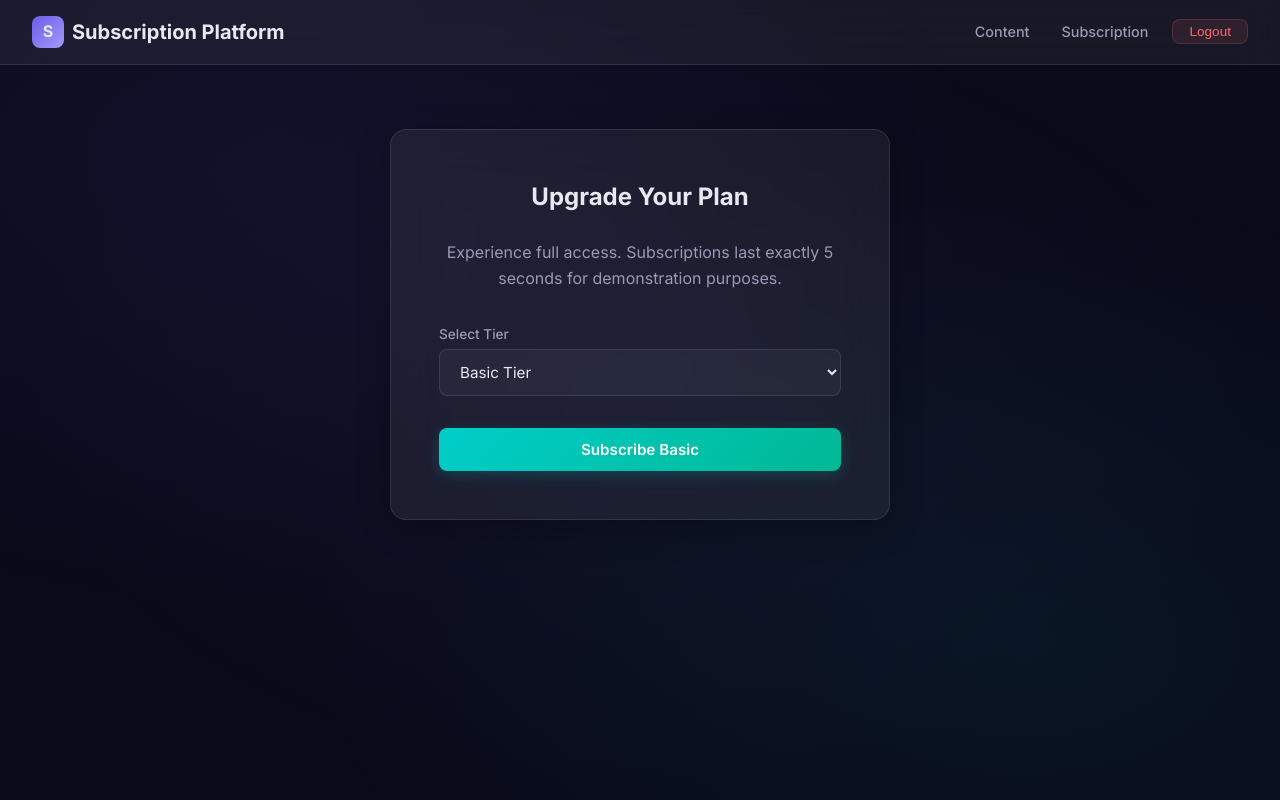
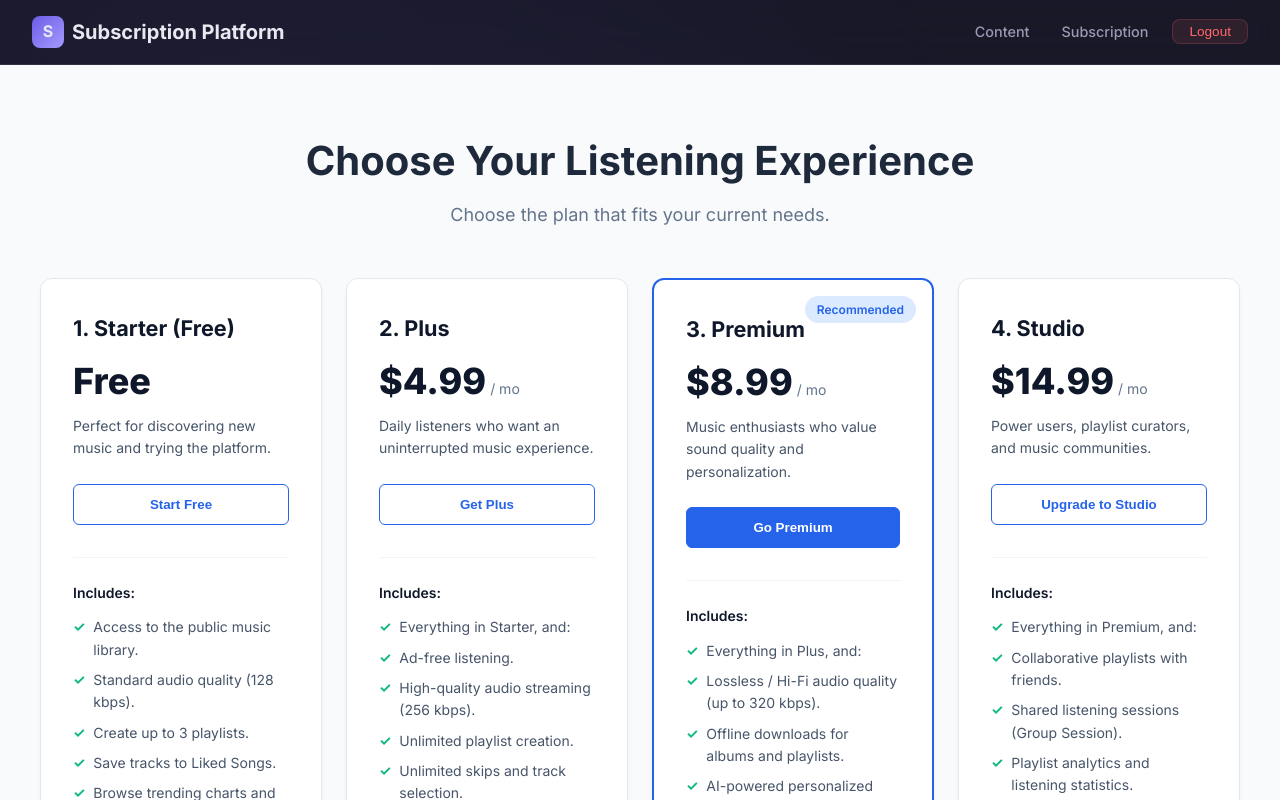
Before and after one commit to BaboonBongo/CCS-Subscription-Project, a React (Vite) app in the folder subscription-platform/frontend/: page /subscription in a window 1280 px wide. Shown: the top 800 px of the page. Built offline with nearby package versions, Linux system fonts and the light colour scheme; sample sign-in values are in the browser's storage.

Commit message:
feat: update subscription to music theme and fix content timer

```diff
--- a/subscription-platform/frontend/src/pages/Content.jsx
+++ b/subscription-platform/frontend/src/pages/Content.jsx
@@ -12,6 +12,9 @@ function Content() {
   const [accessError, setAccessError] = useState("");
   const [accessLoading, setAccessLoading] = useState(false);
 
+  // REVISI POIN 6: State untuk menghitung mundur 5 detik demo paket premium
+  const [countdown, setCountdown] = useState(5);
+
   const navigate = useNavigate();
 
   useEffect(() => {
@@ -22,7 +25,19 @@ function Content() {
           getStatus()
         ]);
         setContentList(contentData);
+
+        // Membaca paket yang baru dibeli dari localStorage (Sinkronisasi dengan halaman Subscription)
+        const savedTier = localStorage.getItem("active_subscription");
+        if (savedTier) {
+          setUserStatus({
+            ...statusData,
+            tier: savedTier,
+            status: savedTier === "Free" ? "expired" : "active"
+          });
+        } else {
           setUserStatus(statusData);
+        }
+
       } catch (err) {
         setError("Failed to load dashboard data.");
       } finally {
@@ -31,6 +46,32 @@ function Content() {
     }
     fetchData();
   }, []);
+
+  // REVISI POIN 6: Efek timer 5 detik yang otomatis menurunkan kualifikasi ke Free Tier
+  useEffect(() => {
+    // Jika data belum kelar loading atau user memang cuma paket Free, jangan jalankan timer
+    if (!userStatus?.tier || userStatus?.tier === "Free") return;
+
+    if (countdown <= 0) {
+      // Ketika 5 detik habis, paksa status akun turun ke Free
+      setUserStatus((prev) => ({
+        ...prev,
+        tier: "Free",
+        status: "expired"
+      }));
+      localStorage.setItem("active_subscription", "Free");
+      localStorage.setItem("subscription_status", "expired");
+      setActiveContent(null); // Tutup video premium yang tadi sedang dibuka
+      alert("Masa subscription demo 5 detik habis! Fitur Anda diturunkan ke Free Tier.");
+      return;
+    }
+
+    const timer = setTimeout(() => {
+      setCountdown((prev) => prev - 1);
+    }, 1000);
+
+    return () => clearTimeout(timer);
+  }, [countdown, userStatus?.tier]);
 
   const handleAccess = async (content) => {
     // PROTEKSI FRONTEND: Jika tipe paket user tidak sesuai dengan kualifikasi video, blokir!
@@ -56,7 +97,7 @@ function Content() {
   if (loading) return <div className="loading">Loading dashboard...</div>;
   if (error) return <div className="page-container"><div className="error-message">{error}</div></div>;
 
-  // 🌟 CABANG 1: JIKA BELUM LANGGANAN (TIER MASIH NULL)
+  // 🌟 CABANG 1: JIKA BELUM LANGGANAN SAMA SEKALI (TIER NULL / KOSONG)
   if (!userStatus?.tier) {
     return (
       <div className="page-container" style={{ display: "flex", justifyContent: "center", alignItems: "center", minHeight: "70vh" }}>
@@ -67,7 +108,7 @@ function Content() {
           </p>
           <button
             className="btn btn-primary btn-full"
-            onClick={() => navigate("/subscription")} // 🏃 Pindah ke halaman pilihan TYPE A & B
+            onClick={() => navigate("/subscription")}
             style={{ padding: "1.2rem", fontSize: "1.2rem", fontWeight: "bold" }}
           >
             SUBSCRIBE
@@ -77,28 +118,49 @@ function Content() {
     );
   }
 
-  // 🌟 CABANG 3: JIKA SUDAH LANGGANAN (TAMPILKAN KATALOG ASLI)
+  // 🌟 CABANG 2: JIKA SUDAH LANGGANAN (TAMPILKAN KATALOG UTAMA)
   return (
     <div className="page-container">
       <div className="page-header">
         <h1>Content Library</h1>
         <p>Browse our catalog. Your access depends on your current tier and subscription status.</p>
 
+        <div style={{ display: "flex", gap: "1rem", marginTop: "1rem" }}>
           <button
             onClick={() => {
               localStorage.removeItem("active_subscription");
-            window.location.reload(); // Reset simulasi agar kembali jadi user biasa
+              localStorage.removeItem("subscription_status");
+              window.location.reload();
             }}
-          style={{ marginTop: "1rem", background: "none", border: "1px solid #ef4444", color: "#ef4444", padding: "0.5rem 1rem", borderRadius: "4px", cursor: "pointer" }}
+            style={{ background: "none", border: "1px solid #ef4444", color: "#ef4444", padding: "0.5rem 1rem", borderRadius: "4px", cursor: "pointer" }}
           >
-          Reset Simulasi (Kembali Belum Langganan)
+            Reset Simulasi
           </button>
+
+          {/* REVISI POIN 6: Tombol pintar untuk memperbarui langganan jika sudah kembali ke Free Tier */}
+          {userStatus?.tier === "Free" && (
+            <button
+              onClick={() => navigate("/subscription")}
+              style={{ background: "#2563eb", border: "none", color: "#fff", padding: "0.5rem 1.2rem", borderRadius: "4px", cursor: "pointer", fontWeight: "600" }}
+            >
+              🔄 Renew Subscription (Upgrade Tier)
+            </button>
+          )}
+        </div>
       </div>
 
-      <div className="status-bar">
+      {/* Info Status Bar dengan Indikator Waktu Aktif */}
+      <div className="status-bar" style={{ position: "relative" }}>
         <div className="status-item"><span className="status-label">Account:</span><span className="status-value">{userStatus?.email}</span></div>
         <div className="status-item"><span className="status-label">Tier:</span><span className={`tier-badge ${userStatus?.tier}`}>{userStatus?.tier}</span></div>
         <div className="status-item"><span className="status-label">Status:</span><span className={`status-value ${userStatus?.status}`}>{userStatus?.status?.toUpperCase()}</span></div>
+
+        {/* Indikator Hitung Mundur Visual */}
+        {userStatus?.tier !== "Free" && (
+          <div style={{ position: "absolute", right: "1.5rem", top: "50%", transform: "translateY(-50%)", color: "#ef4444", fontWeight: "bold" }}>
+            Demo Tier Expires in: {countdown}s
+          </div>
+        )}
       </div>
 
       {accessError && (
@@ -120,7 +182,16 @@ function Content() {
 
       <div className="content-grid">
         {contentList.map((item) => (
-          <div key={item.contentId} className="content-card" onClick={() => handleAccess(item)} style={{ cursor: 'pointer', border: userStatus?.tier === item.requiredTier ? '2px solid #10b981' : '1px solid #374151' }}>
+          <div
+            key={item.contentId}
+            className="content-card"
+            onClick={() => handleAccess(item)}
+            style={{
+              cursor: 'pointer',
+              border: userStatus?.tier === item.requiredTier ? '2px solid #10b981' : '1px solid #374151',
+              opacity: userStatus?.tier === item.requiredTier ? 1 : 0.6
+            }}
+          >
             <h3>{item.title}</h3>
             <p>{item.description}</p>
             <div style={{ display: 'flex', justifyContent: 'space-between', alignItems: 'center', marginTop: '1rem' }}>
--- a/subscription-platform/frontend/src/pages/Subscription.jsx
+++ b/subscription-platform/frontend/src/pages/Subscription.jsx
@@ -1,47 +1,132 @@
-import { useState, useEffect } from "react";
-import { useNavigate } from "react-router-dom"; // 🌟 TAMBAHAN: Untuk mengarahkan kembali setelah sukses
+import { useState } from "react";
+import { useNavigate } from "react-router-dom";
 import { subscribe, getStatus } from "../services/api";
 
 function Subscription() {
-  const [tier, setTier] = useState("basic");
   const [loading, setLoading] = useState(false);
   const [result, setResult] = useState(null); // { success: boolean, message: string }
-  const [count, setCount] = useState(null);
 
-  const navigate = useNavigate(); // 🌟 TAMBAHAN: Inisialisasi navigasi
+  const navigate = useNavigate();
   const user = JSON.parse(localStorage.getItem("user") || "{}");
 
-  const handleSubscribe = async () => {
+  // REVISI: Mengganti data konten benefit sesuai dengan screenshot tema streaming musik (image_90fee0.jpg)
+  const tiers = [
+    {
+      id: "Starter",
+      name: "1. Starter (Free)",
+      price: "Free",
+      period: "",
+      desc: "Perfect for discovering new music and trying the platform.",
+      buttonText: "Start Free",
+      popular: false,
+      benefits: [
+        "Access to the public music library.",
+        "Standard audio quality (128 kbps).",
+        "Create up to 3 playlists.",
+        "Save tracks to Liked Songs.",
+        "Browse trending charts and curated playlists.",
+        "Basic listening history.",
+        "Listen with occasional advertisements."
+      ]
+    },
+    {
+      id: "Plus",
+      name: "2. Plus",
+      price: "$4.99",
+      period: "/ mo",
+      desc: "Daily listeners who want an uninterrupted music experience.",
+      buttonText: "Get Plus",
+      popular: false,
+      benefits: [
+        "Everything in Starter, and:",
+        "Ad-free listening.",
+        "High-quality audio streaming (256 kbps).",
+        "Unlimited playlist creation.",
+        "Unlimited skips and track selection.",
+        "Smart queue management.",
+        "Full listening history and recently played.",
+        "Cross-device playback (desktop + mobile + web)."
+      ]
+    },
+    {
+      id: "Premium",
+      name: "3. Premium",
+      price: "$8.99",
+      period: "/ mo",
+      desc: "Music enthusiasts who value sound quality and personalization.",
+      buttonText: "Go Premium",
+      popular: true, // Most Popular / Recommended
+      benefits: [
+        "Everything in Plus, and:",
+        "Lossless / Hi-Fi audio quality (up to 320 kbps).",
+        "Offline downloads for albums and playlists.",
+        "AI-powered personalized recommendations.",
+        "Daily Mixes and mood-based playlists.",
+        "Real-time synchronized lyrics.",
+        "Early access to newly released tracks and curated collections.",
+        "Unlimited device connections."
+      ]
+    },
+    {
+      id: "Studio",
+      name: "4. Studio",
+      price: "$14.99",
+      period: "/ mo",
+      desc: "Power users, playlist curators, and music communities.",
+      buttonText: "Upgrade to Studio",
+      popular: false,
+      benefits: [
+        "Everything in Premium, and:",
+        "Collaborative playlists with friends.",
+        "Shared listening sessions (Group Session).",
+        "Playlist analytics and listening statistics.",
+        "Advanced library organization (folders, tags, smart collections).",
+        "Import playlists from other music services.",
+        "Beta access to experimental features.",
+        "Priority support and account recovery."
+      ]
+    }
+  ];
+
+  const handleSubscribe = async (selectedTier) => {
     setLoading(true);
     setResult(null);
-    setCount(null);
 
     try {
-      const data = await subscribe(user.userId, user.email, tier);
+      // Menyesuaikan dengan ID baru "Starter" sebagai tier Free untuk bypass payment
+      if (selectedTier === "Starter") {
+        localStorage.setItem("active_subscription", "Starter");
+        localStorage.setItem("subscription_status", "active");
+        navigate("/content");
+        return;
+      }
+
+      const data = await subscribe(user.userId, user.email, selectedTier);
 
       if (data.success) {
-        setResult({ success: true, message: "Payment successful! Subscription activated." });
+        setResult({ success: true, message: "Payment successful! Activating subscription..." });
 
-        // 🌟 TAMBAHAN: Simpan tier yang dipilih ke localStorage agar dibaca oleh Content.jsx
-        localStorage.setItem("active_subscription", tier);
+        localStorage.setItem("active_subscription", selectedTier);
+        localStorage.setItem("subscription_status", "active");
 
-        // Start 5 second countdown
-        setCount(5);
-
-        // Refresh local user state so UI shows active
+        // Sinkronisasi status user di background
         try {
           const freshStatus = await getStatus();
           localStorage.setItem("user", JSON.stringify({
             ...user,
-            tier: freshStatus.tier,
+            tier: selectedTier,
             subStatus: freshStatus.status
           }));
         } catch (e) {
           console.error("Could not refresh status", e);
         }
 
+        setTimeout(() => {
+          navigate("/content");
+        }, 1000);
+
       } else {
-        setResult({ success: false, message: "Payment failed (Simulated 30% failure)." });
+        setResult({ success: false, message: "Payment failed (Simulated 30% failure). Please try again." });
       }
     } catch (err) {
       setResult({ success: false, message: err.message || "An error occurred." });
@@ -50,83 +135,129 @@ function Subscription() {
     }
   };
 
-  // Handle countdown timer (Logika asli kelompokmu tetap utuh)
-  useEffect(() => {
-    if (count === null || count <= 0) return;
+  return (
+    <div style={{ backgroundColor: "#f8fafc", minHeight: "100vh", padding: "4rem 2rem" }}>
+      <div style={{ maxWidth: "1200px", margin: "0 auto", textAlign: "center" }}>
 
-    const timer = setInterval(() => {
-      setCount((prev) => {
-        if (prev <= 1) {
-          clearInterval(timer);
+        <h2 style={{ fontSize: "2.5rem", fontWeight: "700", color: "#1e293b", marginBottom: "0.5rem" }}>
+          Choose Your Listening Experience
+        </h2>
+        <p style={{ color: "#64748b", fontSize: "1.125rem", marginBottom: "3rem" }}>
+          Choose the plan that fits your current needs.
+        </p>
 
-          // 🌟 TAMBAHAN: Begitu hitung mundur habis (0s), otomatis pindah ke halaman /content
-          navigate("/content");
+        {/* Notifikasi Status Pembayaran */}
+        {result && (
+          <div style={{
+            padding: "1rem",
+            borderRadius: "0.5rem",
+            marginBottom: "2rem",
+            textAlign: "center",
+            fontWeight: "500",
+            backgroundColor: result.success ? "#d1fae5" : "#fee2e2",
+            color: result.success ? "#065f46" : "#991b1b"
+          }}>
+            {result.message}
+          </div>
+        )}
 
-          // Subscription just expired, refresh status in background
-          getStatus().then(freshStatus => {
-            localStorage.setItem("user", JSON.stringify({
-              ...user,
-              tier: freshStatus.tier,
-              subStatus: freshStatus.status
-            }));
-          }).catch(console.error);
-          return 0;
-        }
-        return prev - 1;
-      });
-    }, 1000);
+        {/* Responsive Pricing Grid Layout 4 Kolom Putih Bersih ala image_9101c4.jpg */}
+        <div style={{
+          display: "grid",
+          gridTemplateColumns: "repeat(auto-fit, minmax(260px, 1fr))",
+          gap: "1.5rem",
+          alignItems: "stretch"
+        }}>
+          {tiers.map((plan) => (
+            <div
+              key={plan.id}
+              style={{
+                backgroundColor: "#ffffff",
+                borderRadius: "0.75rem",
+                padding: "2rem",
+                textAlign: "left",
+                display: "flex",
+                flexDirection: "column",
+                border: plan.popular ? "2px solid #2563eb" : "1px solid #e2e8f0",
+                position: "relative",
+                boxShadow: "0 4px 6px -1px rgba(0,0,0,0.05)"
+              }}
+            >
+              {plan.popular && (
+                <span style={{
+                  position: "absolute",
+                  top: "1rem",
+                  right: "1rem",
+                  backgroundColor: "#dbeafe",
+                  color: "#2563eb",
+                  padding: "0.25rem 0.75rem",
+                  borderRadius: "9999px",
+                  fontSize: "0.75rem",
+                  fontWeight: "600"
+                }}>
+                  Recommended
+                </span>
+              )}
 
-    return () => clearInterval(timer);
-  }, [count, navigate, user]); // 🌟 TAMBAHAN: Menambahkan dependency navigate
+              <h3 style={{ fontSize: "1.35rem", fontWeight: "700", color: "#0f172a", marginBottom: "0.5rem" }}>
+                {plan.name}
+              </h3>
 
-  return (
-    <div className="page-container">
-      <div className="subscription-container">
-        <div className="subscription-card">
-          <h2>Upgrade Your Plan</h2>
-          <p style={{ color: "var(--text-secondary)", marginBottom: "2rem" }}>
-            Experience full access. Subscriptions last exactly 5 seconds for demonstration purposes.
-          </p>
+              <div style={{ display: "flex", alignItems: "baseline", marginBottom: "0.25rem" }}>
+                <span style={{ fontSize: "2.25rem", fontWeight: "800", color: "#0f172a" }}>{plan.price}</span>
+                <span style={{ color: "#64748b", fontSize: "0.875rem", marginLeft: "0.25rem" }}>{plan.period}</span>
+              </div>
 
-          <div className="form-group" style={{ textAlign: "left" }}>
-            <label>Select Tier</label>
-            <select value={tier} onChange={(e) => setTier(e.target.value)}>
-              {/* Logika Asli Kelompok */}
-              <option value="basic">Basic Tier</option>
-              <option value="standard">Standard Tier</option>
-              <option value="premium">Premium Tier</option>
-              {/* 🌟 TAMBAHAN: Pilihan baru agar nyambung dengan alur bercabang kita */}
-              <option value="TYPE A">Subscription TYPE A</option>
-              <option value="TYPE B">Subscription TYPE B</option>
-            </select>
-          </div>
+              <p style={{ color: "#475569", fontSize: "0.875rem", marginBottom: "1.5rem", minHeight: "40px" }}>
+                {plan.desc}
+              </p>
 
-          <button
-            className={`btn btn-full ${tier === 'premium' || tier === 'TYPE B' ? 'btn-primary' : 'btn-success'}`}
-            onClick={handleSubscribe}
-            disabled={loading || (count !== null && count > 0)}
-            style={{ marginTop: "1rem" }}
-          >
-            {loading ? "Processing..." : `Subscribe ${tier.charAt(0).toUpperCase() + tier.slice(1)}`}
-          </button>
+              {/* Tombol Subscribe per Tier */}
+              <button
+                onClick={() => handleSubscribe(plan.id)}
+                disabled={loading}
+                style={{
+                  width: "100%",
+                  padding: "0.75rem",
+                  borderRadius: "0.375rem",
+                  fontWeight: "600",
+                  cursor: "pointer",
+                  border: "1px solid #2563eb",
+                  backgroundColor: plan.popular ? "#2563eb" : "transparent",
+                  color: plan.popular ? "#ffffff" : "#2563eb",
+                  marginBottom: "2rem",
+                  transition: "all 0.2s"
+                }}
+              >
+                {loading ? "Processing..." : plan.buttonText}
+              </button>
 
-          {result && (
-            <div className={`result-message ${result.success ? "success" : "failure"}`}>
-              {result.message}
-            </div>
-          )}
-
-          {count !== null && (
-            <div style={{ marginTop: "2rem" }}>
-              <div className="countdown-label">
-                {count > 0 ? "Subscription Expires In" : "Subscription Expired"}
-              </div>
-              <div className="countdown">
-                {count > 0 ? `${count}s` : "0s"}
+              <div style={{ borderTop: "1px solid #f1f5f9", paddingTop: "1.5rem", flexGrow: 1 }}>
+                <p style={{ fontSize: "0.875rem", fontWeight: "600", color: "#0f172a", marginBottom: "0.75rem" }}>
+                  Includes:
+                </p>
+                <ul style={{ listStyleType: "none", padding: 0, margin: 0 }}>
+                  {plan.benefits.map((benefit, idx) => (
+                    <li
+                      key={idx}
+                      style={{
+                        fontSize: "0.875rem",
+                        color: "#475569",
+                        marginBottom: "0.5rem",
+                        display: "flex",
+                        alignItems: "flex-start"
+                      }}
+                    >
+                      <span style={{ color: "#10b981", marginRight: "0.5rem", fontWeight: "bold" }}>✓</span>
+                      {benefit}
+                    </li>
+                  ))}
+                </ul>
               </div>
             </div>
-          )}
+          ))}
         </div>
+
       </div>
     </div>
   );
```
Also changed, not shown: subscription-platform/frontend/src/pages/Login.jsx (+15 -5 lines). Lines whose indentation alone changed are shown as unchanged.
